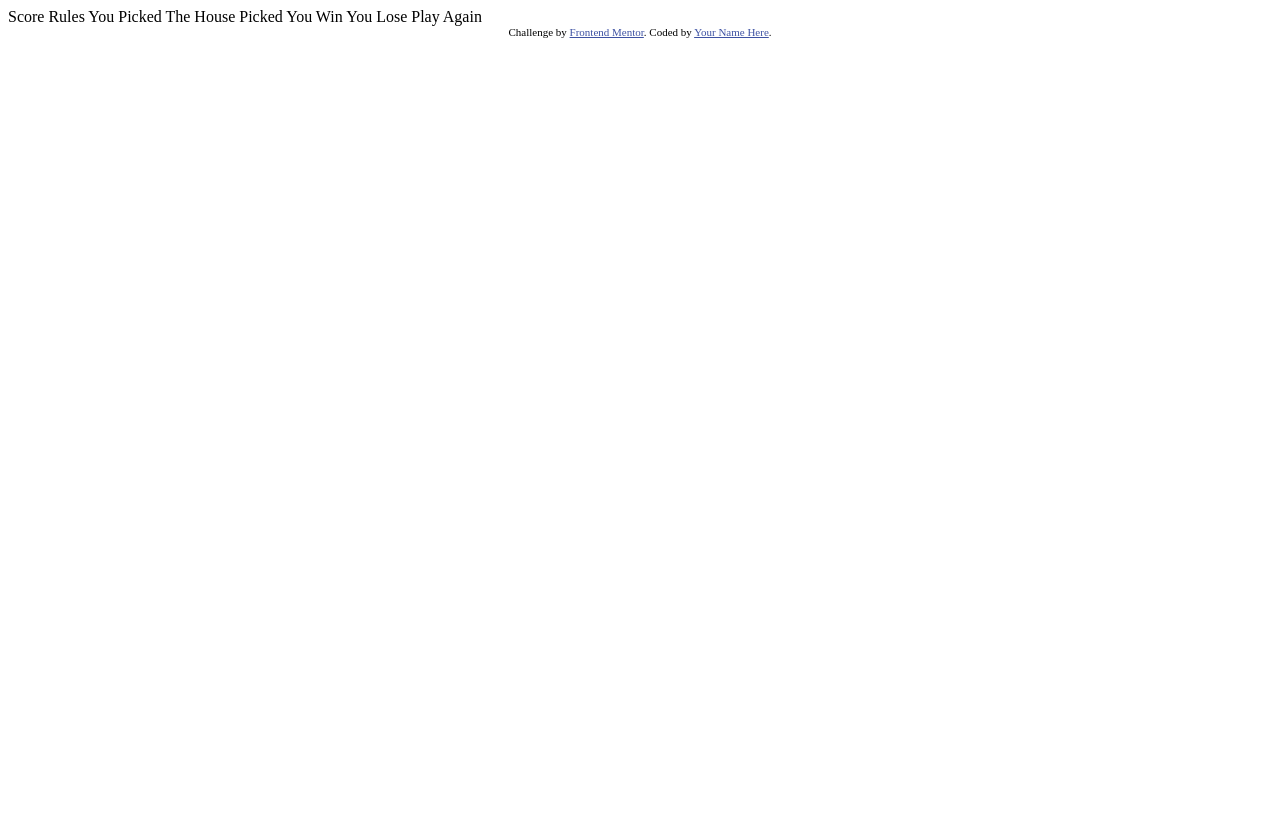
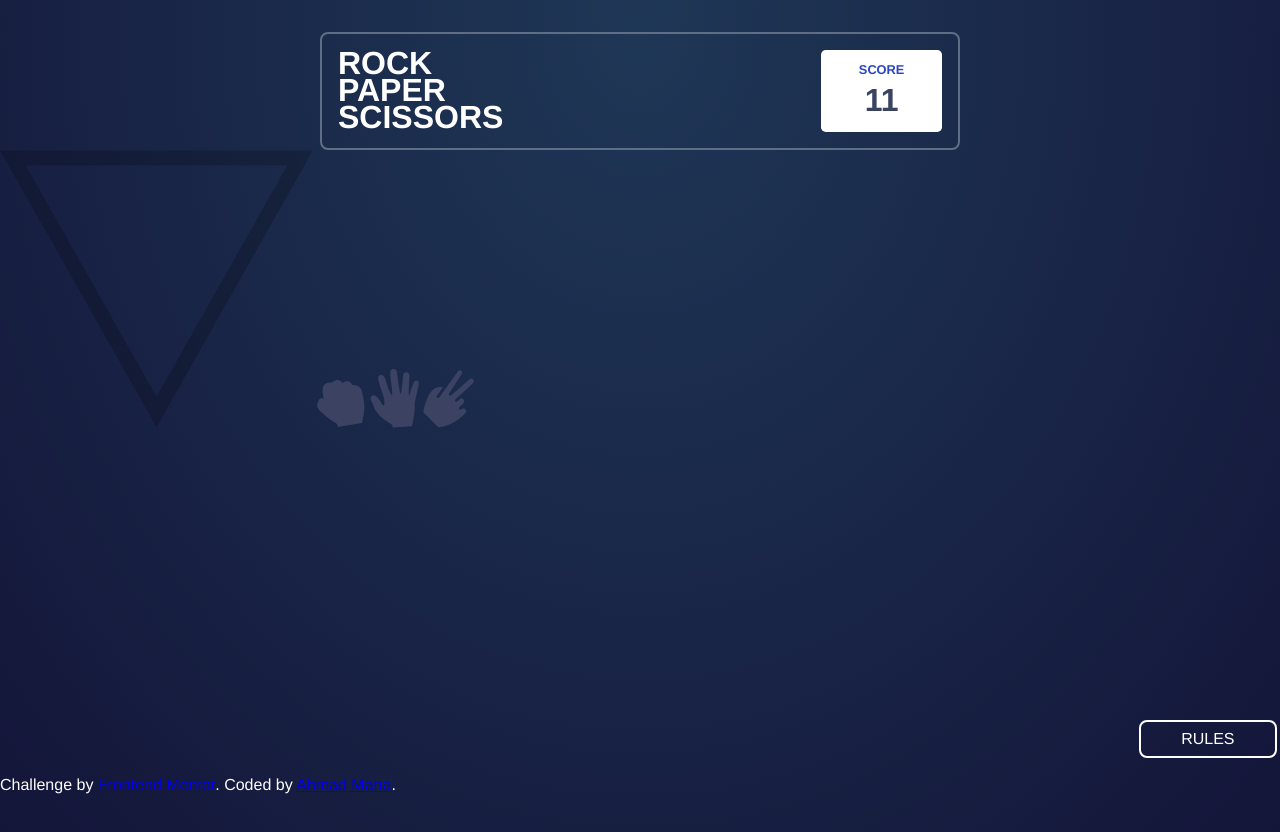
Before and after one commit to UserAhmad2001/rock_paper_scissors_game, a website: page index.html in a window 1280 px wide. Before the commit the page ends 800 px from the top, so only its background shows below. Drawn offline with Linux system fonts and the light colour scheme; a web font is replaced by a local one.

Commit message:
set up rules section and scores section complete

```diff
--- /dev/null
+++ b/assets/index.js
@@ -0,0 +1,18 @@
+document.querySelector('#rules-btn')
+.addEventListener('click', rulesWindow)
+document.querySelector('#close-btn')
+.addEventListener('click',rulesWindow)
+function rulesWindow(e){
+    var rules = document.querySelector('#rules-container')
+    if(rules.style.display === "flex"){
+        rules.style.opacity = "0";
+        setTimeout(() => {
+            rules.style.display = "none";
+        }, 500);
+    }else{
+        rules.style.display = "flex";
+        setTimeout(() => {
+            rules.style.opacity = "1";
+        }, 100);
+    }
+}
--- /dev/null
+++ b/assets/style.css
@@ -0,0 +1,139 @@
+@font-face {
+    font-family: 'Barlow Semi Condensed';
+    src: url(https://fonts.google.com/specimen/Barlow+Semi+Condensed);
+}
+*{
+    --dark-txt:hsl(229, 25%, 31%);
+    --score-txt:hsl(229, 64%, 46%);
+    --header-outline:hsl(217, 16%, 45%);
+    margin: 0;
+    padding: 0;
+    box-sizing: border-box;
+    font-family: 'Barlow Semi Condensed','Franklin Gothic Medium', 'Arial Narrow', Arial, sans-serif;
+}
+body,html{
+    background: radial-gradient(ellipse at top , hsl(214, 47%, 23%), hsl(237, 49%, 15%) );
+    height: 100%;
+}
+.attribution{
+    position: absolute;
+    top: 97%;
+    color: white;
+}
+
+/* THIS IS THE RULES WINDOW */
+#rules-container{
+    display: none;
+    flex-wrap: wrap;
+    position: fixed;
+    top: 50%;
+    left: 50%;
+    transform: translate(-50%,-50%);
+    background-color: white;
+    border-radius: .5rem;
+    padding: 3rem;
+    opacity: 0;
+    transition: opacity .3s ease;
+    z-index: 1000;
+}
+
+#rules-container h1{
+    display: inline;
+    flex-basis: 90%;
+}
+#rules-container #close-btn{
+    margin-left: auto;
+    object-fit: contain;
+    flex-basis: 10%;
+    cursor: pointer;
+}
+#rules-container #rules-img{
+    grid-column: 1 / 3;
+    padding-top: 2rem;
+    margin: auto;
+    width: 100%;
+}
+/* THIS IS THE RULES WINDOW */
+
+
+
+
+
+/* THIS IS THE RULES BUTTON */
+#rules-btn{
+    color: white;
+    position: fixed;
+    top: 90%;
+    left: 89%;
+    border:2px solid white ;
+    border-radius: .5rem;
+    padding: .5rem 2.5rem;
+    cursor: pointer;
+
+}
+/* THIS IS THE RULES BUTTON */
+
+
+
+
+
+
+/* THE SCORE SECTION */
+.scores{
+    display: flex;
+    width: 80%;
+    max-width: 40rem;
+    border: 2px solid var(--header-outline);
+    color: white;
+    border-radius: .5rem;
+    padding: 1rem;
+    margin-top: 2rem;
+    margin-inline: auto;
+}
+
+.scores h1{
+    font-weight: 700;
+    flex-basis: 80%;
+    line-height: 1.7rem;
+    font-size: 2rem;
+}
+.scores div{
+    display: flex;
+    flex-direction: column;
+    align-items: center;
+    justify-content: center;
+    background-color: white;
+    color: var(--dark-txt);
+    margin-left: auto;
+    flex-basis: 20%;
+    width: 100%;
+    border-radius: .3rem;
+    min-width: 5rem;
+}
+
+.scores div span:first-child{
+    color: var(--score-txt);
+    font-weight: 700;
+    font-size: .8rem;
+}
+.scores div span:last-child{
+    font-size: 2rem;
+    font-weight: 800;
+    margin-top: .3rem;
+
+}
+
+/* THE SCORE SECTION */
+
+
+
+
+
+
+/* THE GAME CHOICES */
+
+
+
+
+
+/* THE GAME CHOICES */
--- a/index.html
+++ b/index.html
@@ -2,36 +2,59 @@
 <html lang="en">
 <head>
   <meta charset="UTF-8">
-  <meta name="viewport" content="width=device-width, initial-scale=1.0"> <!-- displays site properly based on user's device -->
+  <meta name="viewport" content="width=device-width, initial-scale=1.0">
+  <link rel="icon" type="image/png" sizes="32x32" href="./images/favicon-32x32.png">
+  <title>Frontend Mentor | Rock, Paper, Scissors</title>
+  <link rel="stylesheet" href="./assets/style.css">
 
-  <link rel="icon" type="image/png" sizes="32x32" href="./images/favicon-32x32.png">
-
-  <title>Frontend Mentor | Rock, Paper, Scissors</title>
-
-  Score
-  Rules
-
-  You Picked
-  The House Picked
-
-  You Win
-  You Lose
-
-  Play Again
-
-  <!-- Feel free to remove these styles or customise in your own stylesheet 👍 -->
-  <style>
-    .attribution { font-size: 11px; text-align: center; }
-    .attribution a { color: hsl(228, 45%, 44%); }
-  </style>
 </head>
 <body>
+  <!-- THE RULES SECTION -->
+  <section>
+    <span id="rules-btn">RULES</span>
+    <div id="rules-container">
+        <h1>RULES</h1>
+        <img id="close-btn" src="./images/icon-close.svg" alt="rules close button">
+        <img id="rules-img" src="./images/image-rules.svg" alt="rules image">
+    </div>
+  </section>
+
+
+<!-- THE SCORE SECTION -->
+<section class="scores">
+  <h1>ROCK <br>PAPER <br>SCISSORS</h1>
+  <div>
+    <span>SCORE</span> <span>11</span>
+  </div>
+</section>
+
+<!-- THE SCORE SECTION -->
+
+
+
+
+<!-- THE BUTTONS SECTION -->
+<section class="rps-container">
+  <img src="./images/bg-triangle.svg" alt="triangle">
+  <img src="./images/icon-rock.svg" alt="rock">
+  <img src="./images/icon-paper.svg" alt="paper">
+  <img src="./images/icon-scissors.svg" alt="scissors">
+</section>
+
+
+
+
+
+<!-- THE BUTTONS SECTION -->
+
+
 
 
 
   <div class="attribution">
     Challenge by <a href="https://www.frontendmentor.io?ref=challenge" target="_blank">Frontend Mentor</a>.
-    Coded by <a href="#">Your Name Here</a>.
+    Coded by <a href="#">Ahmad Mana</a>.
   </div>
+  <script src="./assets/index.js" type="text/javascript" defer></script>
 </body>
 </html>
```
